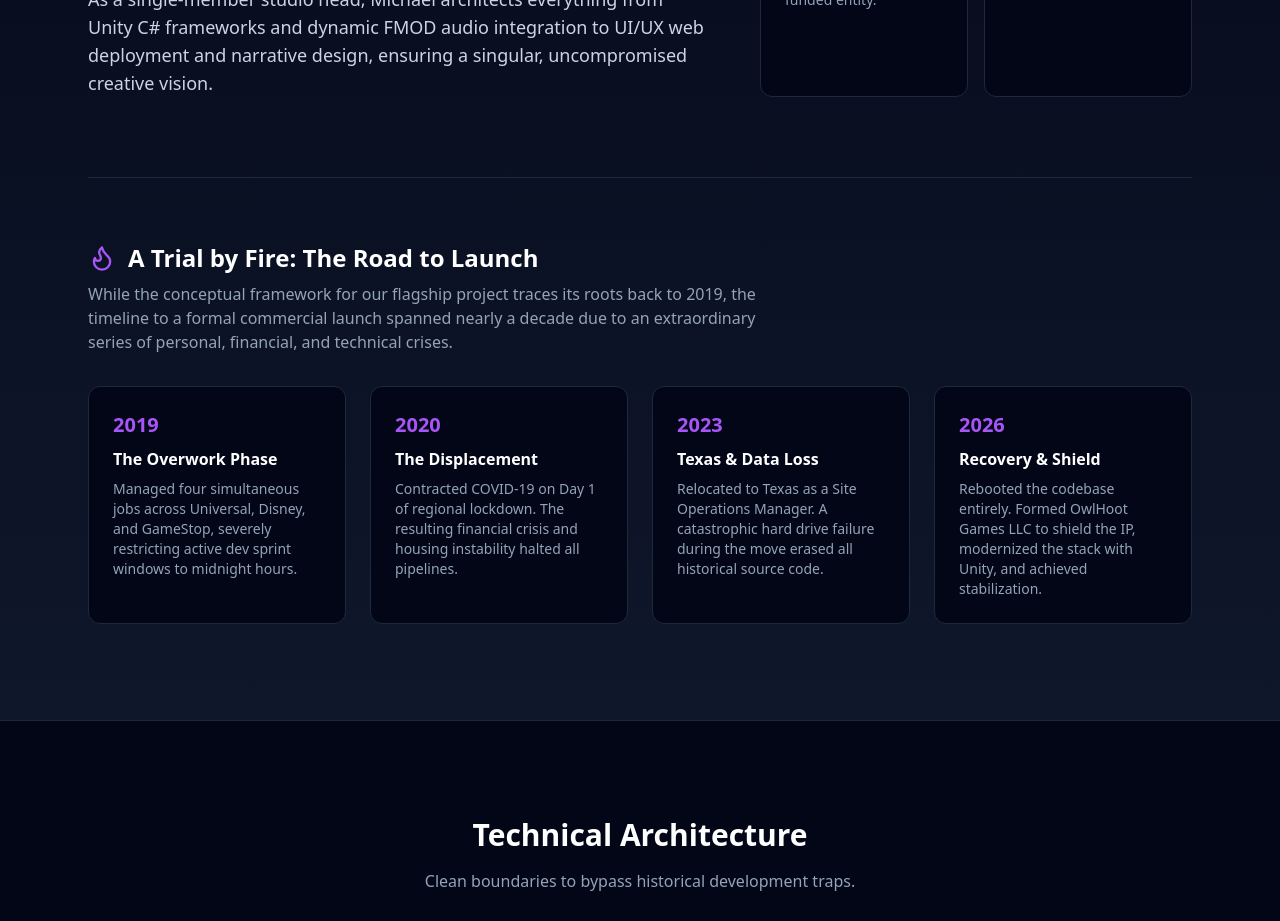
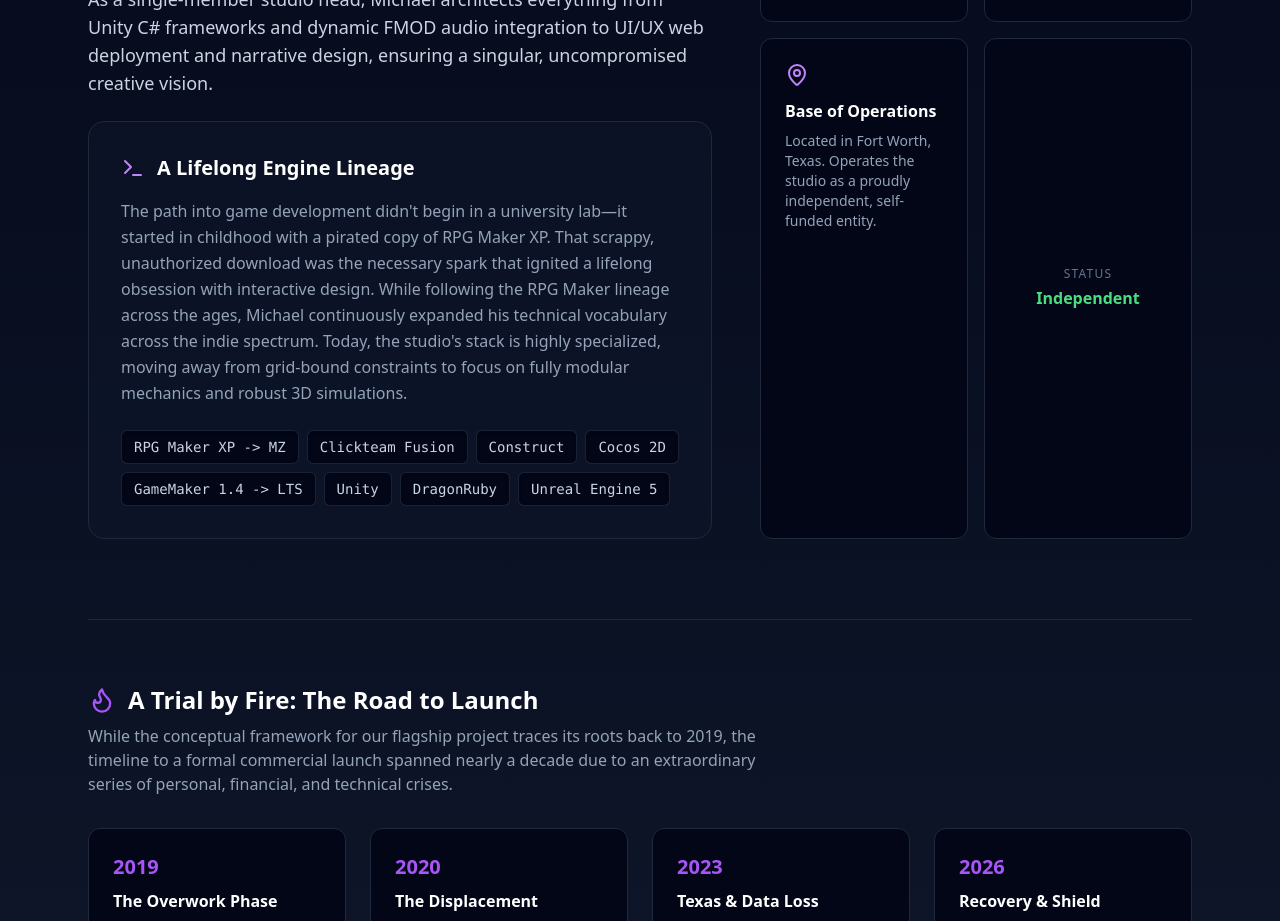
Before and after one commit to OwlhootMike/owlhootgames-site, a Next.js app: page /about in a window 1280 px wide. Shown: the part 2500-3421 px from the top of the page. Built offline with nearby package versions, Linux system fonts and the light colour scheme.

Commit message:
Updating About Me

```diff
--- a/app/about/page.tsx
+++ b/app/about/page.tsx
@@ -1,7 +1,7 @@
 "use client";
 
 import { motion, Variants } from "framer-motion";
-import { Shield, Disc, Workflow, Users, Target, Lock, UserCircle, Cpu, Music, MapPin, Flame } from "lucide-react";
+import { Shield, Disc, Workflow, Users, Target, Lock, UserCircle, Cpu, Music, MapPin, Flame, Terminal } from "lucide-react";
 
 // --- Animation Variants ---
 const fadeInUp: Variants = {
@@ -119,6 +119,33 @@
               <p>
                 As a single-member studio head, Michael architects everything from Unity C# frameworks and dynamic FMOD audio integration to UI/UX web deployment and narrative design, ensuring a singular, uncompromised creative vision.
               </p>
+
+              {/* NEW: The Engine History Block */}
+              <div className="mt-10 p-8 bg-slate-900/50 rounded-2xl border border-slate-800">
+                <h4 className="text-xl font-bold text-white mb-4 flex items-center gap-3">
+                  <Terminal className="w-6 h-6 text-purple-400" />
+                  A Lifelong Engine Lineage
+                </h4>
+                <p className="text-base text-slate-400 leading-relaxed mb-6">
+                  The path into game development didn't begin in a university lab—it started in childhood with a pirated copy of RPG Maker XP. That scrappy, unauthorized download was the necessary spark that ignited a lifelong obsession with interactive design. While following the RPG Maker lineage across the ages, Michael continuously expanded his technical vocabulary across the indie spectrum. Today, the studio's stack is highly specialized, moving away from grid-bound constraints to focus on fully modular mechanics and robust 3D simulations.
+                </p>
+                <div className="flex flex-wrap gap-2 text-sm font-mono">
+                  {[
+                    "RPG Maker XP -> MZ",
+                    "Clickteam Fusion",
+                    "Construct",
+                    "Cocos 2D",
+                    "GameMaker 1.4 -> LTS",
+                    "Unity",
+                    "DragonRuby",
+                    "Unreal Engine 5"
+                  ].map(tech => (
+                    <span key={tech} className="px-3 py-1.5 bg-slate-950 border border-slate-700/50 rounded-md text-slate-300 shadow-inner">
+                      {tech}
+                    </span>
+                  ))}
+                </div>
+              </div>
             </motion.div>
 
             {/* The Workshop / Hobbies Grid (Right) */}
@@ -249,4 +276,4 @@
 
     </div>
   );
-} //update
+}
```
